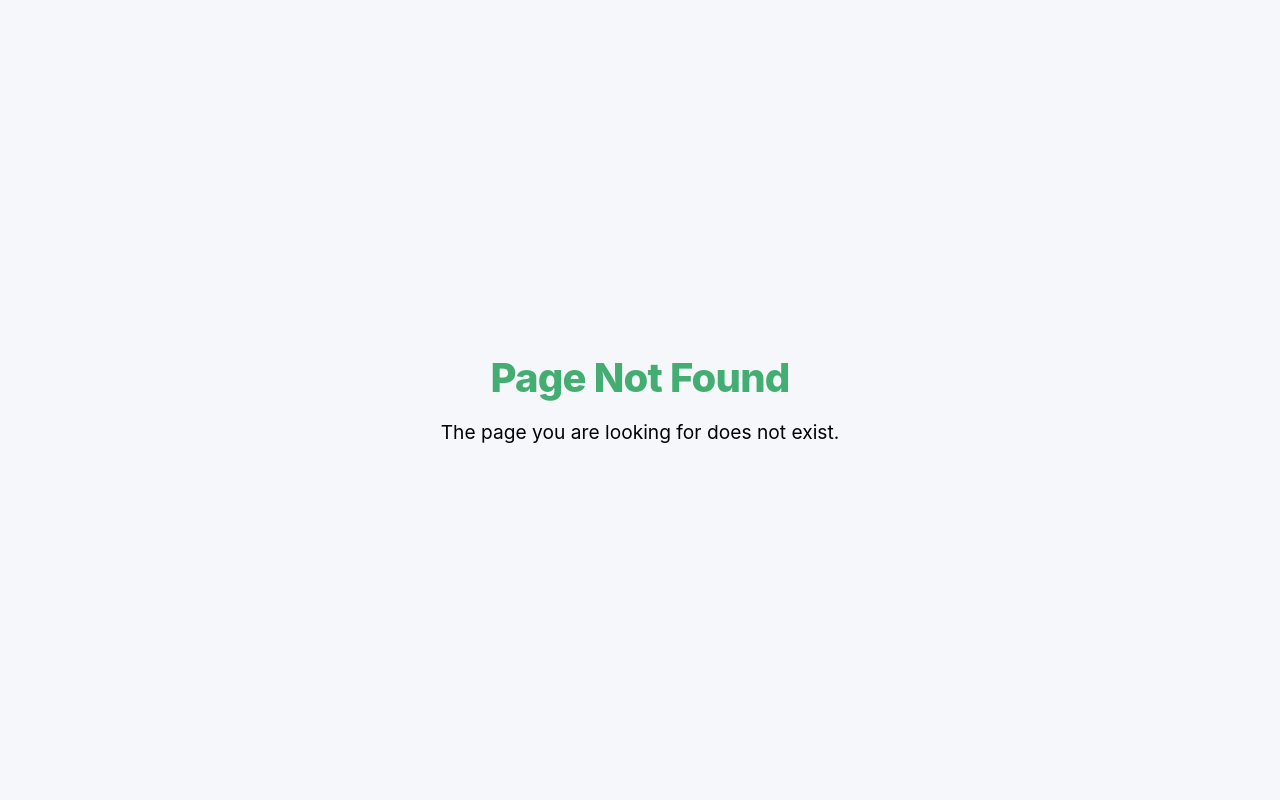
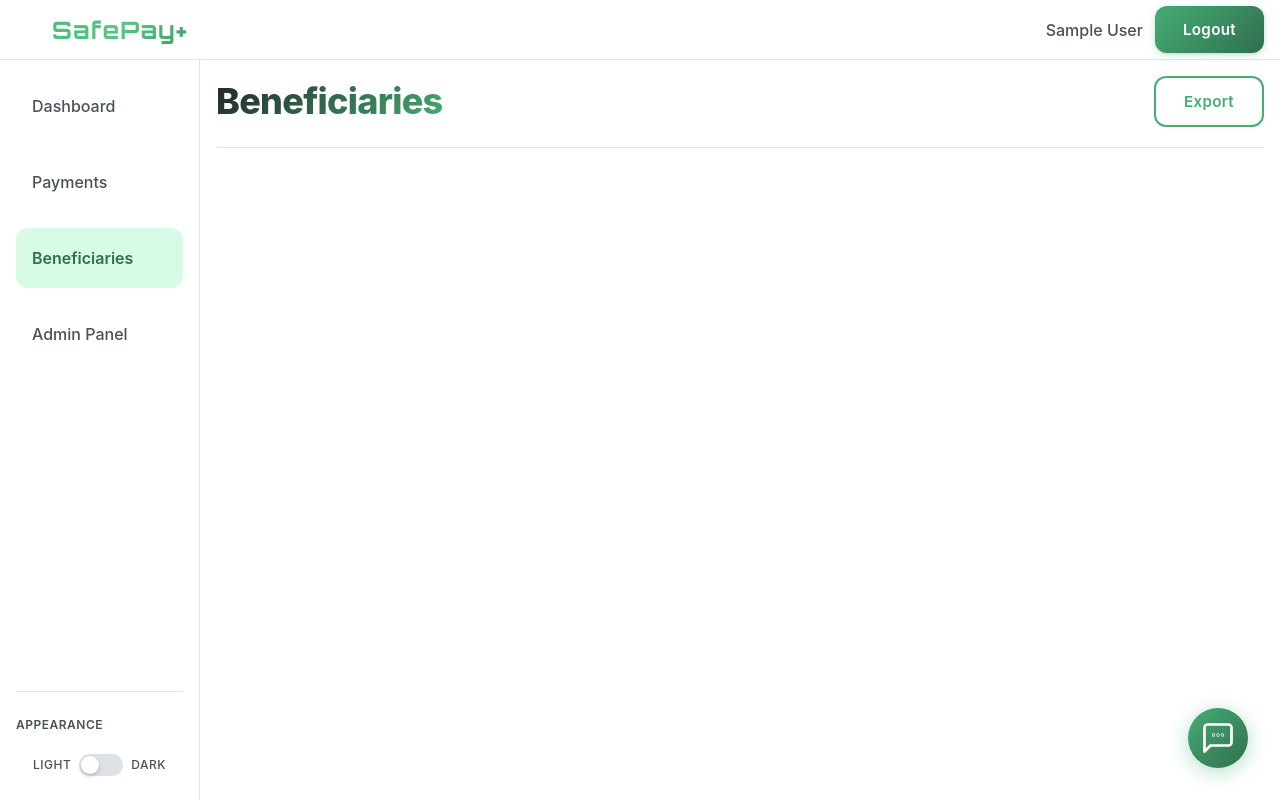
Before and after one commit to kylecohead/p2p-payment-platform, a React (Vite) app in the folder frontend/: page /beneficiaries in a window 1280 px wide. Before the commit this address had no page. Built offline with nearby package versions, Linux system fonts and the light colour scheme; sample sign-in values are in the browser's storage.

Commit message:
Basic layout for beneficiaries page

```diff
--- a/frontend/src/App.jsx
+++ b/frontend/src/App.jsx
@@ -7,7 +7,7 @@ import Send from "./pages/Send";
 import Payments from './pages/Payments';
 import Layout from './components/Layout';
 import Admin from './pages/Admin';
-import Popup from './components/Popup';
+import Beneficiaries from './pages/Beneficiaries';
 import NotFound from "./pages/NotFound";
 import './App.css'
 
@@ -26,6 +26,7 @@ function App() {
         <Route path="/payments" element={<Payments />} />
         <Route path="/send" element={<Send />} />
         <Route path="/admin" element={<Admin />} />
+        <Route path="/beneficiaries" element={<Beneficiaries />} />
       </Route>
     </Routes>
   )
--- a/frontend/src/components/SideNav.jsx
+++ b/frontend/src/components/SideNav.jsx
@@ -4,6 +4,7 @@ import { NavLink } from "react-router-dom";
 const navItems = [
   { to: "/dashboard", label: "Dashboard" },
   { to: "/payments", label: "Payments" },
+  { to: "/beneficiaries", label: "Beneficiaries" },
   { to: "/admin", label: "Admin Panel" },
 ];
 
--- /dev/null
+++ b/frontend/src/pages/Beneficiaries.jsx
@@ -0,0 +1,54 @@
+import React, { useState, useEffect } from "react";
+import { useNavigate } from "react-router-dom";
+import SendPanel from "../components/SendPanel";
+import SidePanel from "../components/SidePanel";
+import Popup from "../components/Popup";
+import SparkleOverlay from "../components/SparkleOverlay";
+import "./Beneficiaries.css";
+
+export default function Beneficiaries() {
+  const [panelOpen, setPanelOpen] = useState(false);
+  const [sendPopupOpen, setSendPopupOpen] = useState(false);
+
+  // Closes the popup and navigates to /dashboard
+  function onSendPopupClose() {
+    setSendPopupOpen(false);
+    window.location.reload();
+  }
+
+  return (
+    <div className="beneficiaries-page">
+        {/* Send success popup */}
+        <SparkleOverlay show={sendPopupOpen} />
+        <Popup
+        blackText="Payment "
+        greenText="successful!"
+        showPopup={sendPopupOpen}
+        setShowPopup={setSendPopupOpen}
+        onClose={onSendPopupClose}
+        />
+
+
+      <div className="page-header-with-actions">
+        <h1 className="page-title">Beneficiaries</h1>
+        <div className="page-actions">
+          <button className="btn btn-outline">
+            Export
+          </button>
+        </div>
+      </div>
+
+      {panelOpen && (
+        <SidePanel title="New payment" onClose={() => setPanelOpen(false)}>
+        <SendPanel
+          onCancel={() => setPanelOpen(false)}
+          onSuccess={() => {
+          setPanelOpen(false);
+          setSendPopupOpen(true);
+        }}
+        />
+        </SidePanel>
+      )}
+    </div>
+  );
+}
```
Also changed, not shown: frontend/src/pages/Beneficiaries.css (added).
